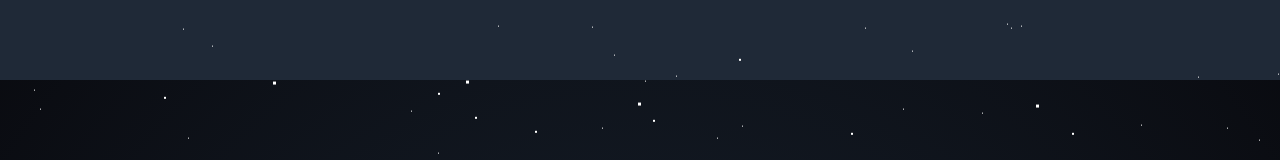
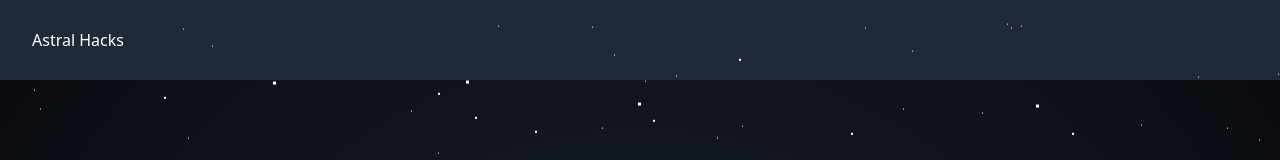
Before and after one commit to Amelia1110/AstralHacks, a Next.js app: page / in a window 1280 px wide. Shown: the top 160 px of the page. Built offline with nearby package versions, Linux system fonts and the light colour scheme.

Commit message:
text added in header.

```diff
--- a/components/Navbar.tsx
+++ b/components/Navbar.tsx
@@ -2,9 +2,10 @@ export default function Navbar () {
     // const links = ["About Us", "Apply", "Sponsors"]
 
     return (
-        <nav className= "bg-gray-800 flex justify-between items-center h-20 p-4">
-            {/* Logo */}
-
+    <nav className= "bg-gray-800 flex justify-between items-center h-20 p-4">
+        {/* Logo */}
+        <p className="text-white ml-4 font-sans">Astral Hacks </p>
+        <ul> </ul>
     </nav>
     );
 }
--- a/pages/index.tsx
+++ b/pages/index.tsx
@@ -1,5 +1,4 @@
 import TitleSVG from '@/components/TitleSVG'
-
 export default function Home() {
   return (
     <main>
```
